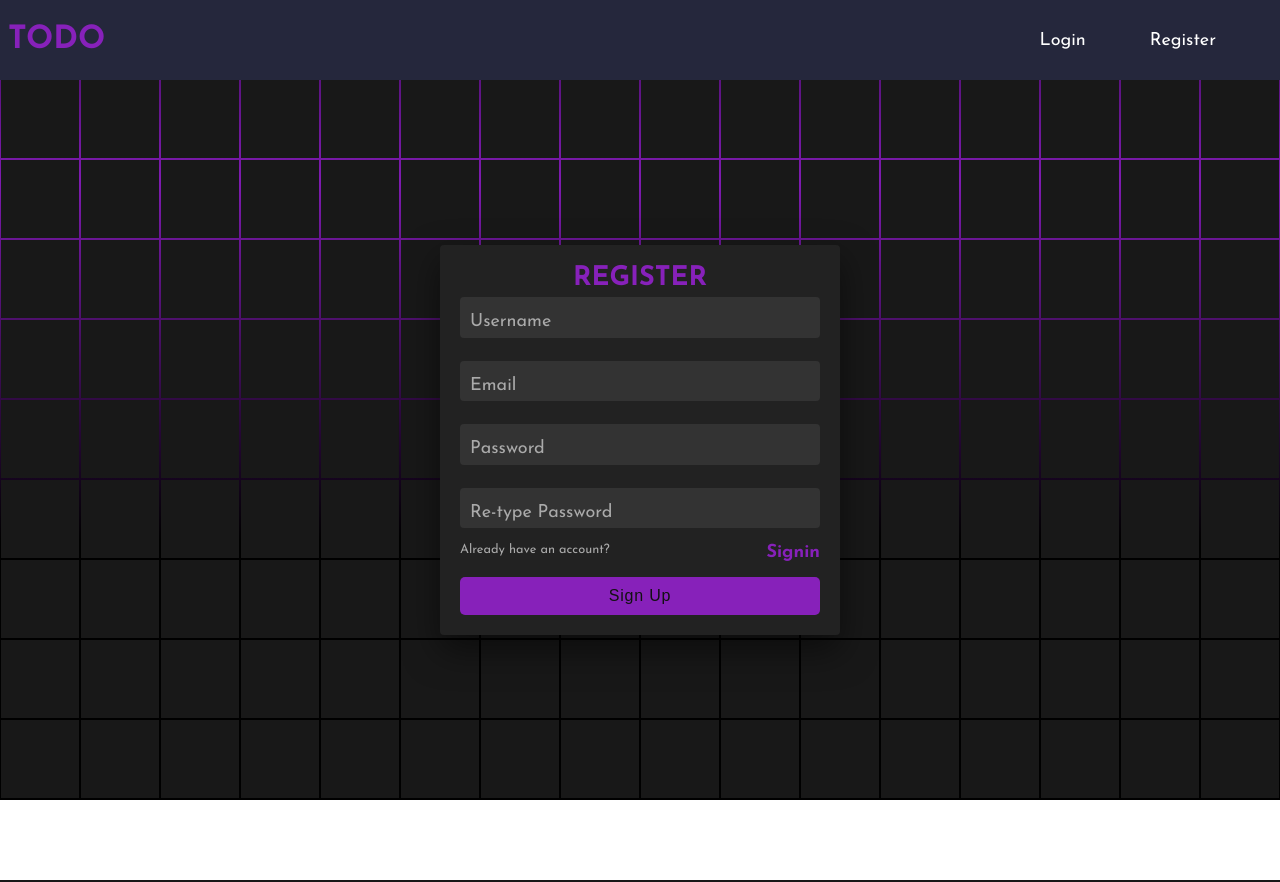
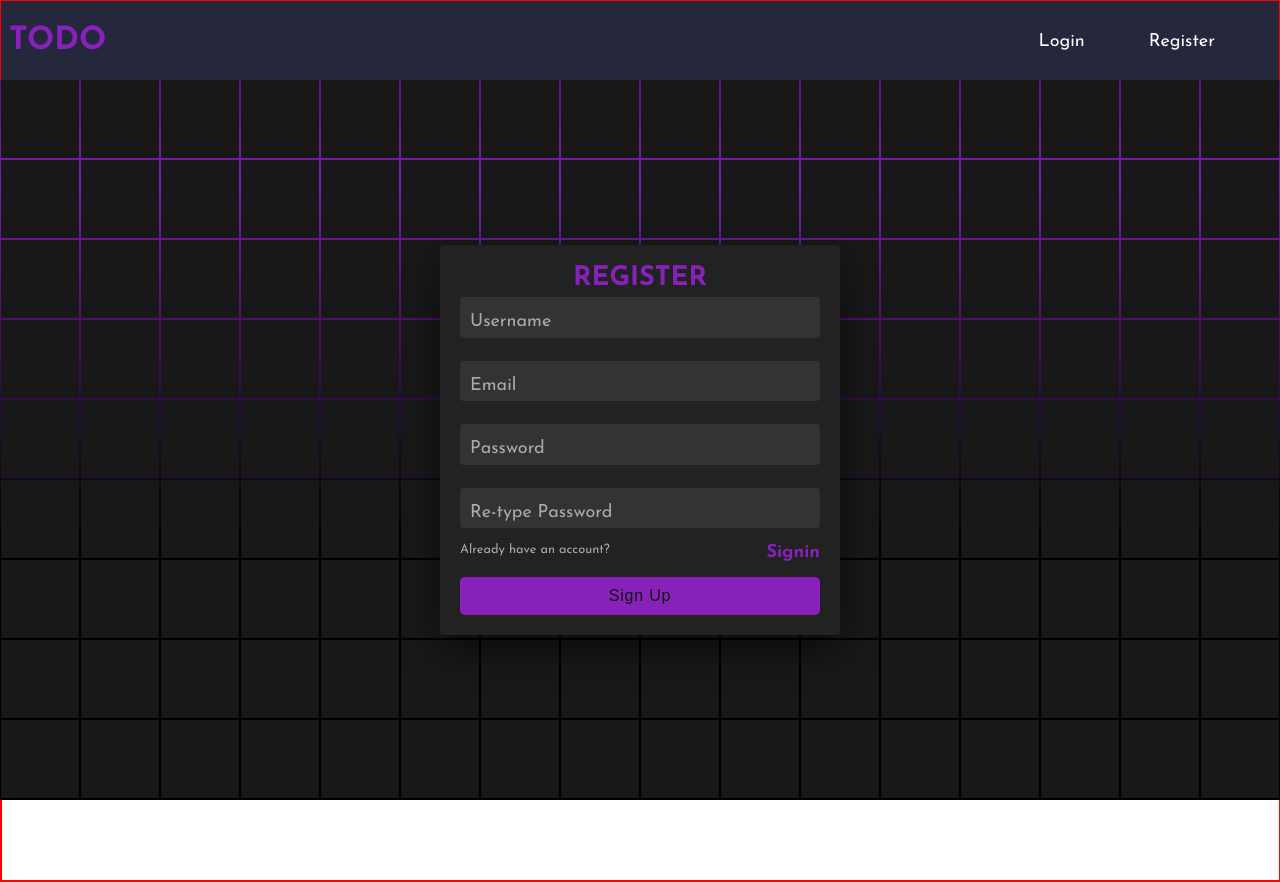
Before and after one commit to munyite001/Fullstack-Todo-List, a Flask app: page /register in a window 1280 px wide; the page is wider, and only the part inside the window is pictured. Run offline with Flask 3, Linux system fonts and the light colour scheme.

Commit message:
modifications

```diff
--- a/static/styles.css
+++ b/static/styles.css
@@ -34,12 +34,17 @@
     text-decoration: none;
 }
 
+html {
+    overflow: hidden;
+}
+
 body,main {
     width: 100vw;
     min-height: 100vh;
     font-size: var(--fs-body);
     font-family: var(--ff-josefin-sans);
     overflow: hidden;
+    border: 1px solid red;
 }
 
 header {
```
